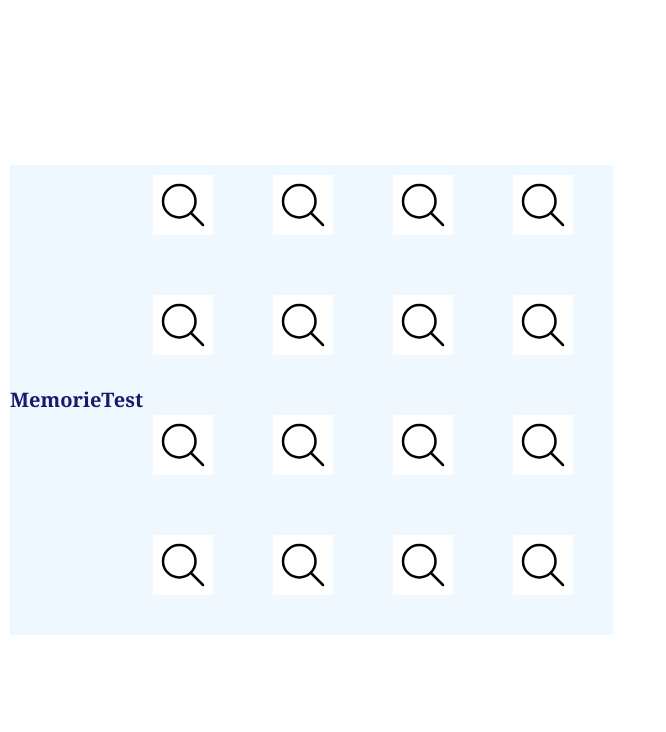
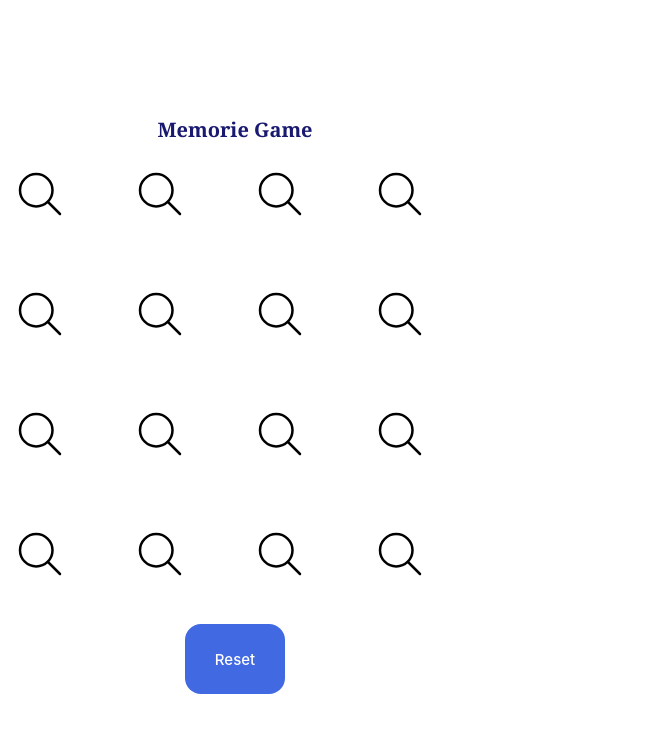
Before and after one commit to Vaqui26/unq-ui-nicolas-vaccaro-trabajo-final, a React (Vite) app in the folder memoTestGame/: page / in a window 1280 px wide. Shown: the top 732 px of the page, without its empty margins (0-666 px from the left). Built offline with nearby package versions, Linux system fonts and the light colour scheme.

Commit message:
ModalGameOver con Logica

```diff
--- a/memoTestGame/src/components/Board/index.jsx
+++ b/memoTestGame/src/components/Board/index.jsx
@@ -1,7 +1,8 @@
 import { useEffect, useState } from "react";
-import { BoardContainer, Title, GridContainer} from './mixins'
+import { BoardContainer, Title, GridContainer, Button, ScreenModal} from './mixins'
 import {imagesCard, suffleArray} from '../../dataCard'
 import Card from '../Card'
+import Modal from '../Modal'
 
 
 const component = () => {
@@ -55,33 +56,52 @@ const component = () => {
                 if(firstCard.img === secondCard.img){
                     firstCard.matched = true;
                     secondCard.matched = true;
-                    setDisabled(false)
+                    setDisabled(false);
+                    setScore(score + 1);
                 }else{
                     setTimeout(() =>{
                         firstCard.flipped = false;
                         secondCard.flipped = false;
                         setCards(cards);
-                        setDisabled(false)
-                    }, 750);
+                        setDisabled(false);
+                    }, 900);
                 }
-                //No sirve poner el set afuera, ya que el timeout se ejecuta por el tiempo.
                 setFlippedCards([])
             }
             setCards(cards)
         }
+        if(cards.every(card => card.matched)){
+            setGameOver(true);
+            setDisabled(true);
+        }
 
+    }
+    const handleNewGame = () => {
+        setCards([]);
+        createBoard();
+        setScore(0);
+        setGameOver(false);
+        setDisabled(false);
     }
 
     return(
+        <>
+            {gameOver && (<ScreenModal/>)}
+
           <BoardContainer>
-            <Title>MemorieTest</Title>
+                <Title>Memorie Game</Title>
                 <GridContainer>
                     {cards.map(card => (
                         <Card card= {card} key= {card.id} handleCardClick= {handleCardClick}/>
                         ))
                     }
                 </GridContainer>
+                <Button onClick={handleNewGame}>Reset</Button>
+
+            <Modal gameOver={gameOver} setGameOver={setGameOver} score={score} handleNewGame={handleNewGame}/>
            </BoardContainer>
+        </>
+
     );
 }
 
--- a/memoTestGame/src/components/Board/mixins.js
+++ b/memoTestGame/src/components/Board/mixins.js
@@ -1,10 +1,10 @@
 import styled from 'styled-components'
 
 const BoardContainer = styled.div`
-    margin: 10px;
-    background-color: aliceblue;
-    display: flex;
-    align-items: center;
+display  : flex ;
+align-items: center;
+flex-direction: column;
+
 `
 const Title = styled.h1`
     font-family: Georgia, 'Times New Roman', Times, serif;
@@ -15,6 +15,20 @@ const GridContainer = styled.div`
     display: grid;
     grid-template-columns: repeat(4, 1fr);
     gap: 10px;
-
 `
-export {BoardContainer, Title, GridContainer}
+const Button = styled.button`
+    width: 100px;
+    height: 70px;
+    border-radius: 16px;
+    background-color: royalblue;
+    color: white;
+    font-size: 15px;
+`
+const ScreenModal = styled.div`
+    position: fixed;
+    inset: 0;
+    background-color: black;
+    opacity: 0.5;
+    z-index: -10;
+`
+export {BoardContainer, Title, GridContainer, Button, ScreenModal}
--- a/memoTestGame/src/components/Card/mixins.js
+++ b/memoTestGame/src/components/Card/mixins.js
@@ -1,7 +1,6 @@
 import styled from 'styled-components'
 
 const CardContainer = styled.div`
-  display: flex;
     align-items: center;
     justify-content: center;
     cursor: pointer;
@@ -17,6 +16,7 @@ const Card = styled.div`
     width: 90px;
     height: 90px;
     align-items: center;
+    justify-content:center;
 `
 const Image = styled.img`
     width: 60px;
--- /dev/null
+++ b/memoTestGame/src/components/Modal/index.jsx
@@ -0,0 +1,24 @@
+import React from 'react'
+import {ContainerBoxModal, Button, ScoreBox, Letters, ExitButton,Congratulations} from './mixins'
+
+export const component = ({gameOver, setGameOver, score, handleNewGame}) => {
+    return (
+        <>
+        { gameOver ?
+            <ContainerBoxModal gameOver={gameOver}>
+                <ExitButton onClick={() => setGameOver(false)}>X</ExitButton>
+                <Congratulations>Congratulations!!!</Congratulations>
+                <ScoreBox>
+                    <Letters>Score :</Letters>
+                    <Letters>{score}</Letters>
+                </ScoreBox>
+            <Button onClick={handleNewGame}>New Game</Button>
+            </ContainerBoxModal> :
+            <div></div>
+        }
+        </>
+    )
+
+};
+
+export default component
--- /dev/null
+++ b/memoTestGame/src/components/Modal/mixins.js
@@ -0,0 +1,47 @@
+import styled from 'styled-components'
+
+const ContainerBoxModal = styled.div`
+  display: flex;
+  flex-direction: column;
+  justify-content: center;
+  align-items: center;
+  gap: 1.75rem;
+  background-color: black;
+  width: 250px;
+  height: 300px;
+  position: absolute;
+  top: 50%;
+  left: 50%;
+  transform: translate(-50%, -50%);
+  z-index: 40;
+  border-radius: 10px;
+`
+const Button = styled.button`
+    width: 100px;
+    height: 40px;
+    font-size: 12px;
+    background-color: yellow;
+    color: black;
+`
+const ScoreBox = styled.div`
+    display: flex;
+    justify-content: space-between;
+    gap: 10px;
+`
+const Letters = styled.p`
+    color: white;
+    font-size: 15px;
+`
+const ExitButton = styled.button`
+color:white;
+background-color: red;
+position: absolute;
+right: 0;
+top: 0;
+`
+const Congratulations = styled.p`
+    font-size: 20px;
+    color: white;
+    font-family: Impact, Haettenschweiler, 'Arial Narrow Bold', sans-serif;
+`
+export { ContainerBoxModal,Button, ScoreBox, Letters, ExitButton,Congratulations}
```
Lines whose indentation alone changed are shown as unchanged.
